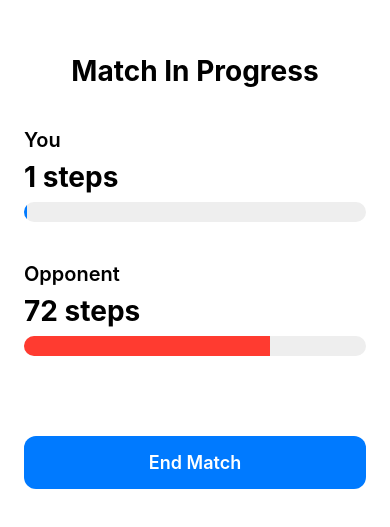
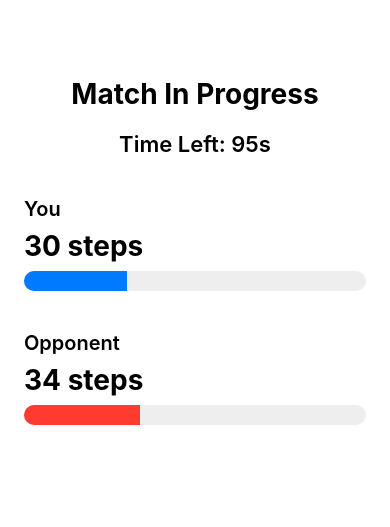
Before and after one commit to bgonza214/step-duel, a React Native app: screen /Match in a window 390 px wide. Shown: the part 151-678 px from the top of the page. Built offline with nearby package versions, Linux system fonts and the light colour scheme.

Commit message:
Refactor Match Results Logic

```diff
--- a/src/screens/MatchScreen.tsx
+++ b/src/screens/MatchScreen.tsx
@@ -1,38 +1,79 @@
-import { View, Text, StyleSheet, TouchableOpacity } from "react-native";
+import { View, Text, StyleSheet } from "react-native";
 import { useEffect, useState } from "react";
 import { useNavigation } from "@react-navigation/native";
+import { getMatchResult } from "../utils/getMatchResults";
 
 export default function MatchScreen() {
   const navigation = useNavigation();
+
+  //Simulate steps
+  const [mySteps, setMySteps] = useState(0);
+  const [opponentSteps, setOpponentSteps] = useState(0);
+
+  //Target Steps
   const TARGET_STEPS = 100;
 
-  // Hardcode steps for now
-  const mySteps = 1;
-  const opponentSteps = 72;
+  const [timeLeft, setTimeLeft] = useState(100);
+  const [matchEnded, setMatchEnded] = useState(false);
 
-  // Progress Bar
   const myProgress = (mySteps / TARGET_STEPS) * 100;
   const opponentProgress = (opponentSteps / TARGET_STEPS) * 100;
 
-  //End match logic
-  const endMatch = () => {
-    const result =
-      mySteps > opponentSteps
-        ? "win"
-        : mySteps < opponentSteps
-        ? "lose"
-        : "draw";
+  useEffect(() => {
+    if (matchEnded) return;
 
+    const interval = setInterval(() => {
+      setMySteps((prev) => prev + Math.floor(Math.random() * 5) + 1);
+      setOpponentSteps((prev) => prev + Math.floor(Math.random() * 5) + 1);
+    }, 500);
+
+    return () => clearInterval(interval);
+  }, [matchEnded]);
+
+  // 1) Timer: ONLY updates timeLeft, never navigates
+  useEffect(() => {
+    const timer = setInterval(() => {
+      setTimeLeft((prev) => {
+        if (prev <= 1) {
+          // Let it hit 0, referee effect will handle ending
+          return 0;
+        }
+        return prev - 1;
+      });
+    }, 1000);
+
+    return () => clearInterval(timer);
+  }, []);
+
+  // 2) Single referee: decides when the match ends and navigates
+  useEffect(() => {
+    if (matchEnded) return;
+
+    const someoneReachedTarget =
+      mySteps >= TARGET_STEPS || opponentSteps >= TARGET_STEPS;
+
+    const timeIsUp = timeLeft === 0;
+
+    if (!someoneReachedTarget && !timeIsUp) {
+      return;
+    }
+
+    // Mark match as ended so nothing else can trigger it again
+    setMatchEnded(true);
+
+    const result = getMatchResult(mySteps, opponentSteps, TARGET_STEPS);
+    // Single navigation point
     (navigation as any).navigate("Results", {
       mySteps,
       opponentSteps,
       result,
     });
-  };
+  }, [timeLeft, mySteps, opponentSteps, matchEnded, navigation]);
 
   return (
     <View style={styles.container}>
       <Text style={styles.title}>Match In Progress</Text>
+      <Text style={styles.timer}>Time Left: {timeLeft}s</Text>
 
       <View style={styles.playerSection}>
         <Text style={styles.label}>You</Text>
@@ -54,10 +95,6 @@ export default function MatchScreen() {
           />
         </View>
       </View>
-      {/* Temporary button to end match */}
-      <TouchableOpacity style={styles.button} onPress={endMatch}>
-        <Text style={styles.buttonText}>End Match</Text>
-      </TouchableOpacity>
     </View>
   );
 }
@@ -72,6 +109,12 @@ const styles = StyleSheet.create({
   title: {
     fontSize: 28,
     fontWeight: "700",
+    textAlign: "center",
+    marginBottom: 20,
+  },
+  timer: {
+    fontSize: 22,
+    fontWeight: "600",
     textAlign: "center",
     marginBottom: 40,
   },
@@ -101,16 +144,4 @@ const styles = StyleSheet.create({
     height: "100%",
     backgroundColor: "#FF3B30",
   },
-  button: {
-    backgroundColor: "#007AFF",
-    paddingVertical: 16,
-    borderRadius: 12,
-    marginTop: 40,
-  },
-  buttonText: {
-    color: "#fff",
-    fontSize: 18,
-    fontWeight: "600",
-    textAlign: "center",
-  },
 });
--- /dev/null
+++ b/src/utils/getMatchResults.ts
@@ -0,0 +1,19 @@
+export function getMatchResult(mySteps: number, opponentSteps: number, target: number) {
+  // Both reached or exceeded target
+  if (mySteps >= target && opponentSteps >= target) {
+    if (mySteps === opponentSteps) return "draw";
+    return mySteps > opponentSteps ? "win" : "lose";
+  }
+
+  // Only you reached target
+  if (mySteps >= target) return "win";
+
+  // Only opponent reached target
+  if (opponentSteps >= target) return "lose";
+
+  // Time ran out — compare steps
+  if (mySteps > opponentSteps) return "win";
+  if (mySteps < opponentSteps) return "lose";
+
+  return "draw";
+}
```
